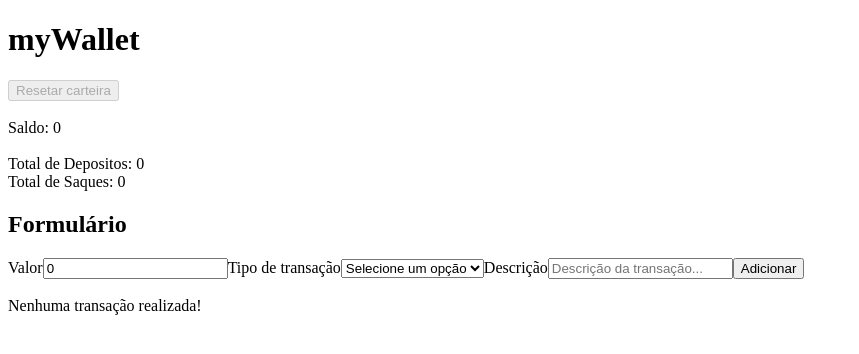
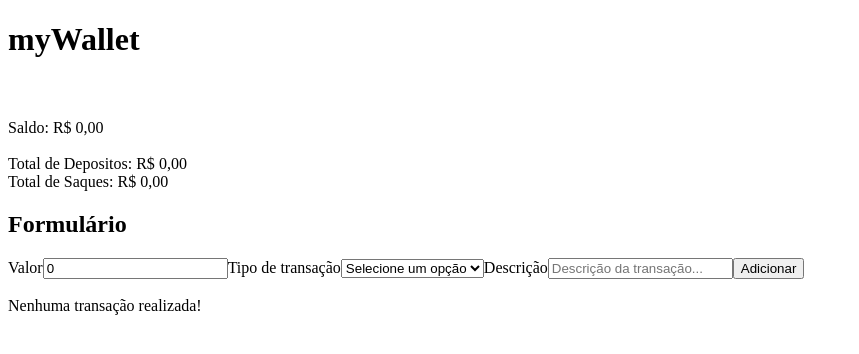
Before and after one commit to williancapitolio/mywallet, a React (Vite) app: page / in a window 1280 px wide. Shown: the top 354 px of the page, without its empty margins (0-859 px from the left). Built offline with nearby package versions, Linux system fonts and the light colour scheme.

Commit message:
fix money display to R$

```diff
--- a/src/App.tsx
+++ b/src/App.tsx
@@ -12,11 +12,20 @@ import {
 import { FormTransaction } from "./components/FormTransaction";
 
 export const App = () => {
-  const balance = useAppSelector((state) => state.wallet.balance);
+  const balance = useAppSelector((state) =>
+    state.wallet.balance.toFixed(2).toString().replace(".", ",")
+  );
+
   const transactions = useAppSelector((state) => state.wallet.transactions);
 
-  const totalDeposits = useAppSelector(selectTotalDeposits);
-  const totalWithdraw = useAppSelector(selectTotalWithdraws);
+  const totalDeposits = useAppSelector(selectTotalDeposits)
+    .toFixed(2)
+    .toString()
+    .replace(".", ",");
+  const totalWithdraw = useAppSelector(selectTotalWithdraws)
+    .toFixed(2)
+    .toString()
+    .replace(".", ",");
 
   const dispatch = useDispatch();
 
@@ -26,18 +35,23 @@ export const App = () => {
       <button
         onClick={() => dispatch(resetWallet())}
         disabled={localStorage.getItem("wallet-storage") ? false : true}
+        style={{
+          visibility: localStorage.getItem("wallet-storage")
+            ? "visible"
+            : "hidden",
+        }}
       >
         Resetar carteira
       </button>
       <br />
 
       <br />
-      <span>Saldo: {balance}</span>
+      <span>Saldo: R$ {balance.toString().replace(".", ",")}</span>
       <br />
       <br />
-      <span>Total de Depositos: {totalDeposits}</span>
+      <span>Total de Depositos: R$ {totalDeposits}</span>
       <br />
-      <span>Total de Saques: {totalWithdraw}</span>
+      <span>Total de Saques: R$ {totalWithdraw}</span>
       <br />
 
       <FormTransaction />
@@ -46,7 +60,9 @@ export const App = () => {
       {transactions.length > 0 ? (
         transactions.map((transaction) => (
           <div key={transaction.id}>
-            <span>R$ {transaction.value.toFixed(2)}</span>
+            <span>
+              R$ {transaction.value.toFixed(2).toString().replace(".", ",")}
+            </span>
             <br />
             <span>{transaction.description}</span>
             <br />
```
